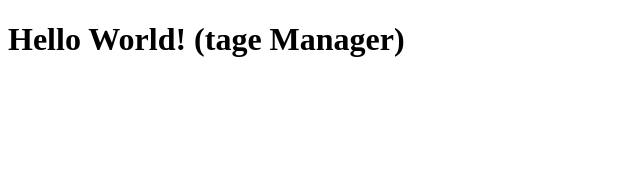
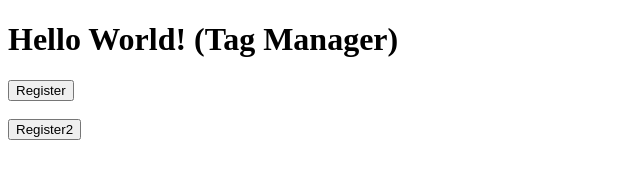
Before and after one commit to kittanai17/test-google-analytics-websitez, a plain HTML site: page index.html in a window 1280 px wide. Shown: the whole page, without its empty margins (0-640 px from the left). Drawn offline with Linux system fonts and the light colour scheme.

Commit message:
Add files via upload

```diff
--- a/index.html
+++ b/index.html
@@ -27,6 +27,8 @@
 </head>
 
 <body>
-    <h1>Hello World! (tage Manager)</h1>
+    <h1>Hello World! (Tag Manager) </h1>
+    <button id="register">Register</button> <br> <br>
+    <button id="register2">Register2</button>
 </body>
 </html>
```
